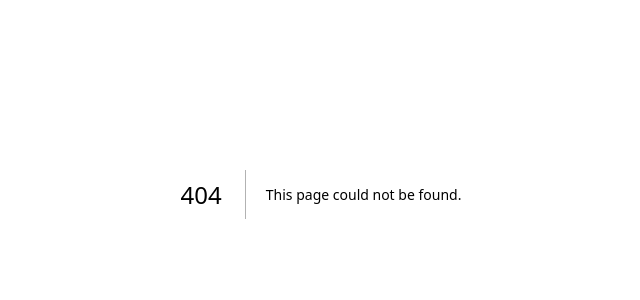
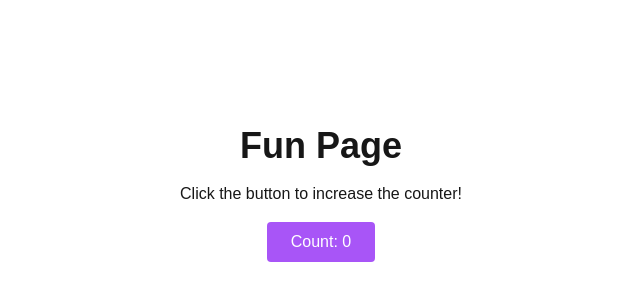
Before and after one commit to yunz-dev/yunz.next, a Next.js app: page /fun in a window 1280 px wide. Before the commit this address had no page. Shown: the part 206-506 px from the top of the page, without its empty margins (319-959 px from the left). Built offline with nearby package versions, Linux system fonts and the light colour scheme.

Commit message:
added: fun page

```diff
--- /dev/null
+++ b/app/fun/page.tsx
@@ -0,0 +1,20 @@
+"use client"; // ← This tells Next.js it's a client component
+
+import { useState } from "react";
+
+export default function Fun() {
+  const [count, setCount] = useState(0);
+
+  return (
+    <div className="min-h-screen flex flex-col items-center justify-center">
+      <h1 className="text-4xl font-bold">Fun Page</h1>
+      <p className="mt-4">Click the button to increase the counter!</p>
+      <button
+        onClick={() => setCount(count + 1)}
+        className="mt-4 px-6 py-2 bg-purple-500 text-white rounded"
+      >
+        Count: {count}
+      </button>
+    </div>
+  );
+}
```
